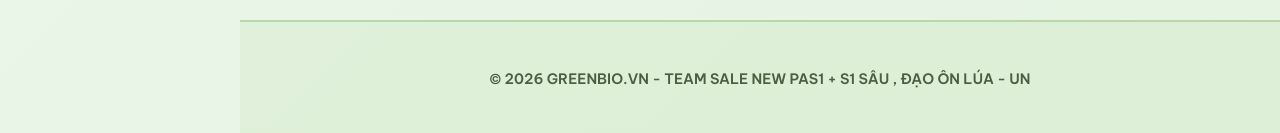
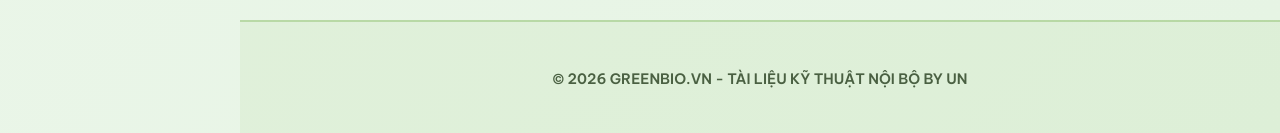
Before and after one commit to nnttruc5555-bot/SALEKIT-GREENBIO, a plain HTML site: page index.html in a window 1280 px wide. Shown: the part 4140-4273 px from the top of the page. Drawn offline with Linux system fonts and the light colour scheme.

Commit message:
Update index.html

```diff
--- a/index.html
+++ b/index.html
@@ -624,7 +624,7 @@
 
     <!-- Footer -->
     <footer class="main-footer" style="margin-left: 240px;">
-        <p>© 2026 GREENBIO.VN - TEAM SALE NEW PAS1 + S1 SÂU , ĐẠO ÔN LÚA - UN</p>
+        <p>© 2026 GREENBIO.VN - TÀI LIỆU KỸ THUẬT NỘI BỘ BY UN</p>
     </footer>
 
     <!-- Responsive Footer margin adjustment -->
```
